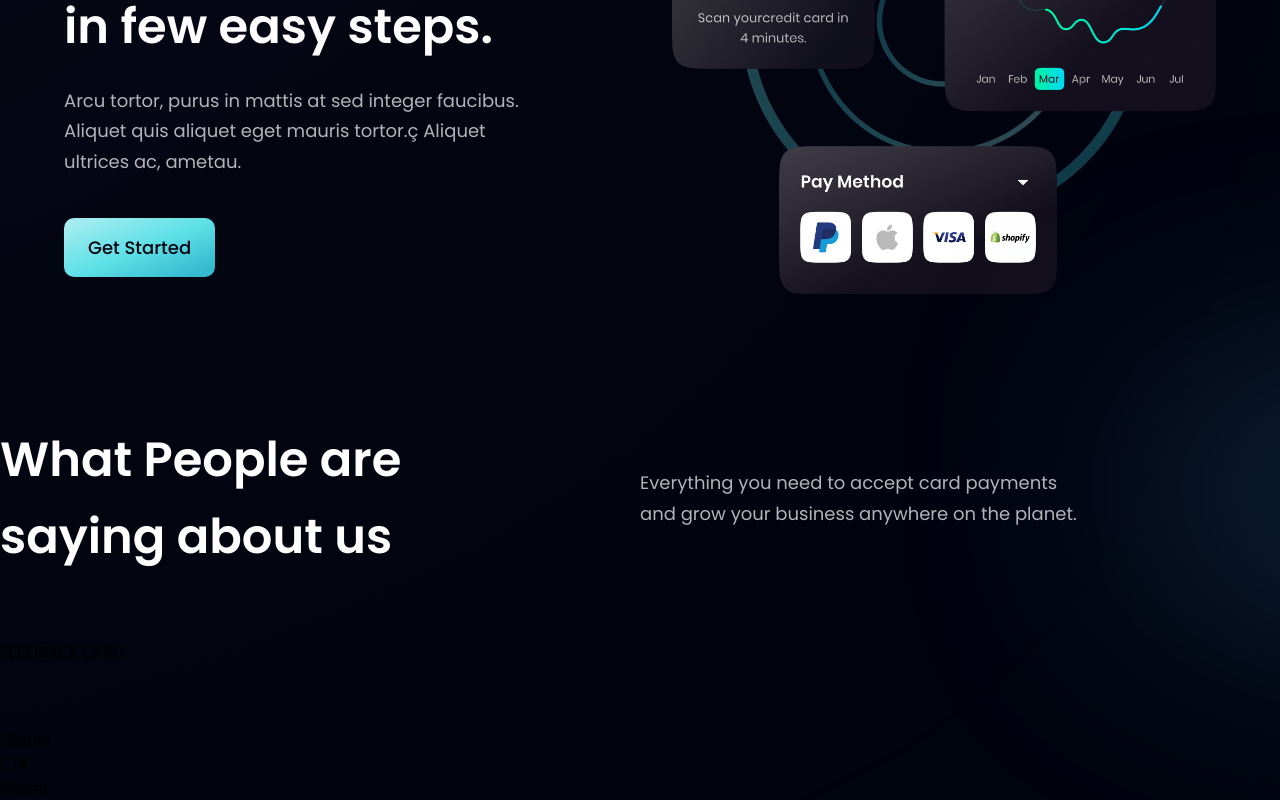
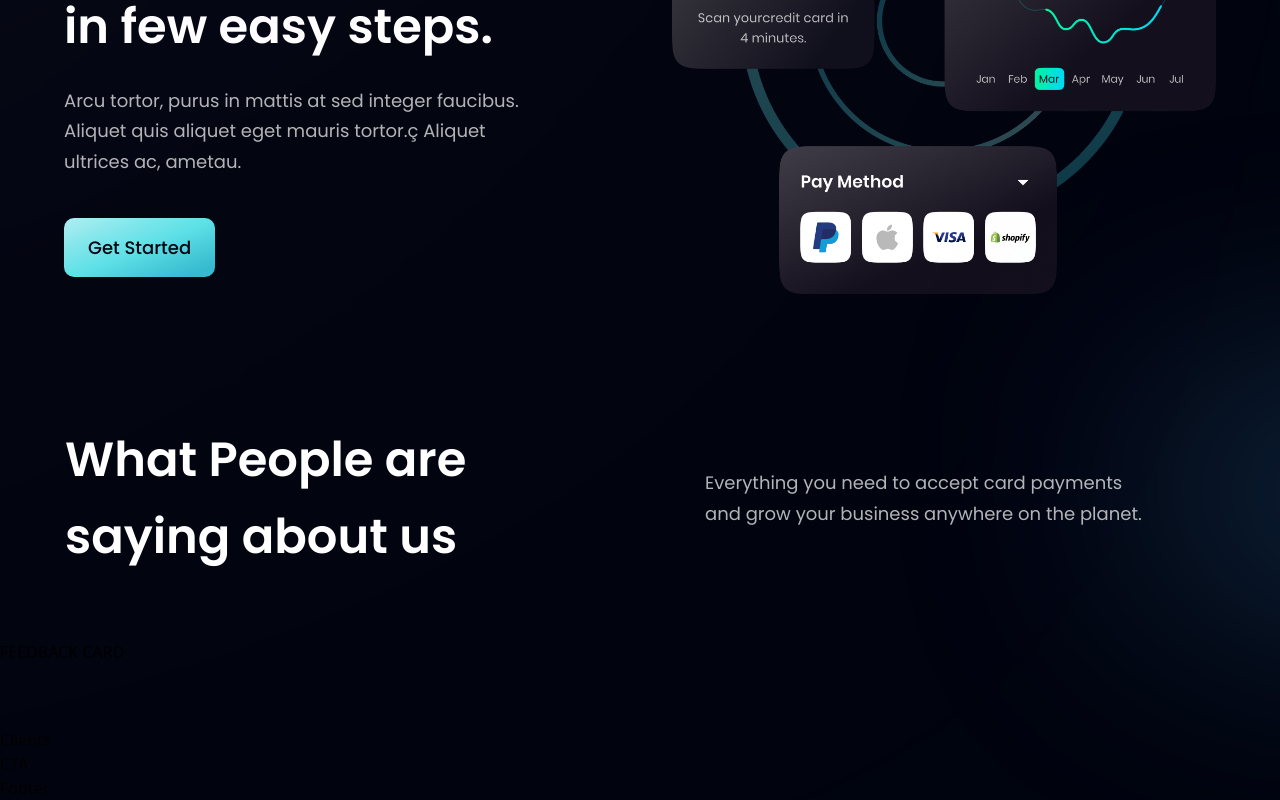
Before and after one commit to vcristian1/ibank, a React (Vite) app: page / in a window 1280 px wide. Shown: the part 2465-3265 px from the top of the page. Built offline with nearby package versions, Linux system fonts and the light colour scheme.

Commit message:
added margin left to Testimonials.jsx

```diff
--- a/src/components/Testimonials.jsx
+++ b/src/components/Testimonials.jsx
@@ -2,10 +2,10 @@ import { feedback } from "../constants";
 import styles from "../style";
 
 const Testimonials = () => (
-  <section id="clients" className={`${styles.paddingY} ${styles.flexCenter} flex-col relative `}>
+  <section id="clients" className={`${styles.paddingY} ${styles.flexCenter} flex-col relative`}>
     <div className="absolute z-[0] w-[60%] h-[60%] -right-[50%] rounded-full blue__gradient bottom-40" />
 
-    <div className="w-full flex justify-between items-center md:flex-row flex-col sm:mb-16 mb-6 relative z-[1]">
+    <div className="w-full flex justify-between items-center md:flex-row flex-col sm:mb-16 mb-6 relative z-[1] md:ml-[130px]">
       <h2 className={styles.heading2}>
         What People are <br className="sm:block hidden" /> saying about us
       </h2>
```
